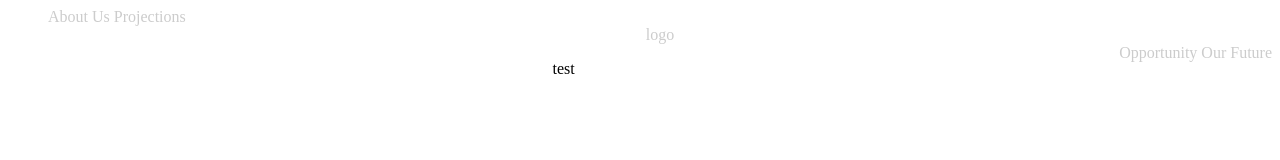
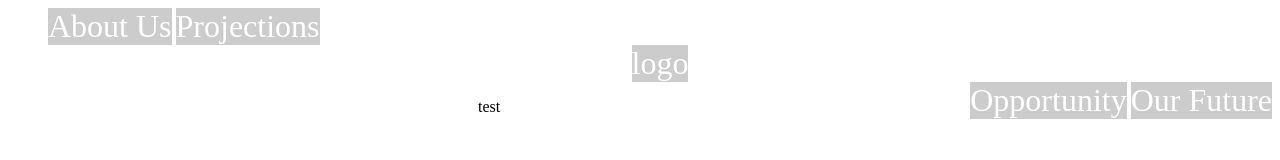
Before and after one commit to revarus/investors, a plain HTML site: page index.html in a window 1280 px wide. Drawn offline with Linux system fonts and the light colour scheme.

Commit message:
Update style.css

```diff
--- a/style.css
+++ b/style.css
@@ -3,7 +3,10 @@
 }
 .nav li {
   display: inline-block;
-  color: #cccccc;
+  background-color: #cccccc;
+  font-size: 2em;
+  color: #fff;
+
 }
 .nav-left {
   float: left;
```
